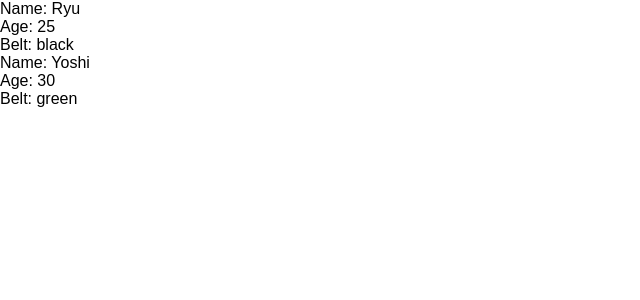
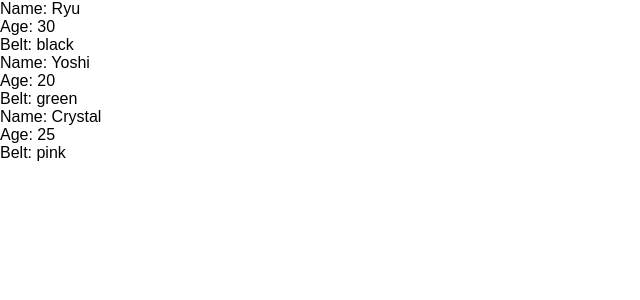
Before and after one commit to quantum93/react-intro, a React (Create React App) app: page / in a window 1280 px wide. Shown: the top 300 px of the page, without its empty margins (0-640 px from the left). Built offline with nearby package versions, Linux system fonts and the light colour scheme.

Commit message:
It shows how to props in lists

```diff
--- a/src/App.js
+++ b/src/App.js
@@ -2,15 +2,20 @@
 import Ninjas from './Ninjas';
 
 class App extends Component {
+  state = {
+    ninjas: [
+      { name: 'Ryu', age: 30, belt: 'black', id: 1 },
+      { name: 'Yoshi', age: 20, belt: 'green', id: 2 },
+      { name: 'Crystal', age: 25, belt: 'pink', id: 3 }
+    ]
+  }
   render() {
     return (
       <div className="App">
-        <Ninjas name="Ryu" age="25" belt="black"/>
-        <Ninjas name="Yoshi" age="30" belt="green"/>
+      <Ninjas ninjas={this.state.ninjas}/>
       </div>
     );
   }
 }
 
-
 export default App;
--- a/src/Ninjas.js
+++ b/src/Ninjas.js
@@ -3,12 +3,21 @@
 class Ninjas extends Component {
   render() {
     // console.log(this.props);
-    const { name, age, belt } = this.props; //destructing
+    // const { name, age, belt } = this.props; //destructing
+    const { ninjas } = this.props; // is same as "const ninjas = this.props.ninjas"
+    const ninjaList = ninjas.map(ninja => {
+      return (
+        <div className="ninja">
+          <div>Name: {ninja.name}</div>
+          <div>Age: {ninja.age}</div>
+          <div>Belt: {ninja.belt}</div>
+        </div>
+      )
+    })
+
     return(
-      <div className="ninja">
-        <div>Name: {name}</div>
-        <div>Age: {age}</div>
-        <div>Belt: {belt}</div>
+      <div className="ninja-list">
+        { ninjaList }
       </div>
     )
   }
```
Also changed, not shown: 1 other file (tests, documents, lock files or other folders).
